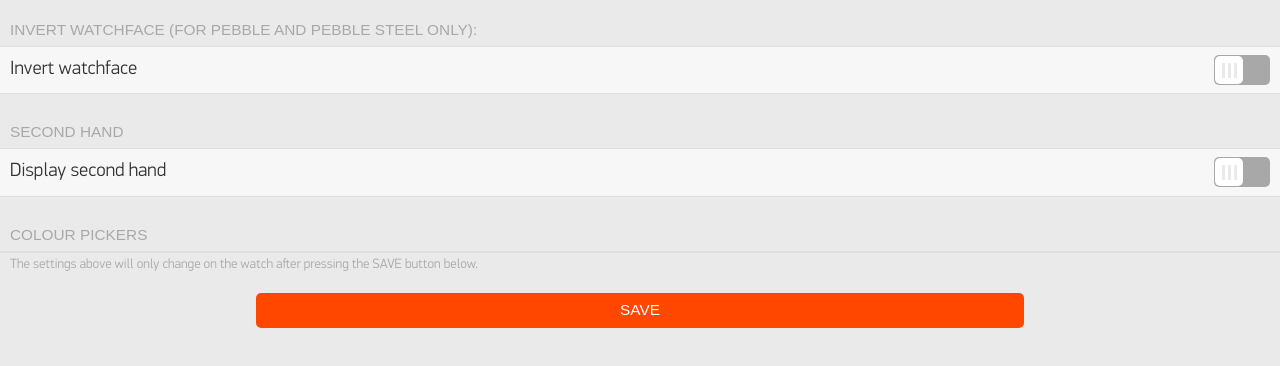
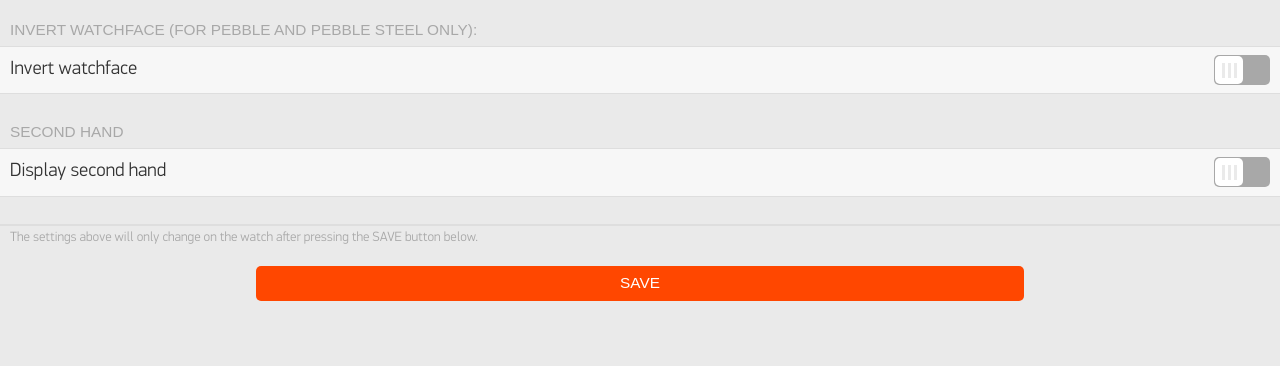
Before and after one commit to bsavarin/PieWatchConfiguration, a plain HTML site: page index.html in a window 1280 px wide. Shown: the part 120-486 px from the top of the page. Drawn offline with Linux system fonts and the light colour scheme.

Commit message:
Add configuration

```diff
--- a/index.html
+++ b/index.html
@@ -49,7 +49,7 @@
     </div>
 
     <div class="item-container">
-      <div class="item-container-header">Colour Pickers</div>
+      <div class="item-container-header"></div>
       <div class="item-container-content">
       </div>
 	  <div class="item-container-footer">The settings above will only change on the watch after pressing the SAVE button below.</div>
```
